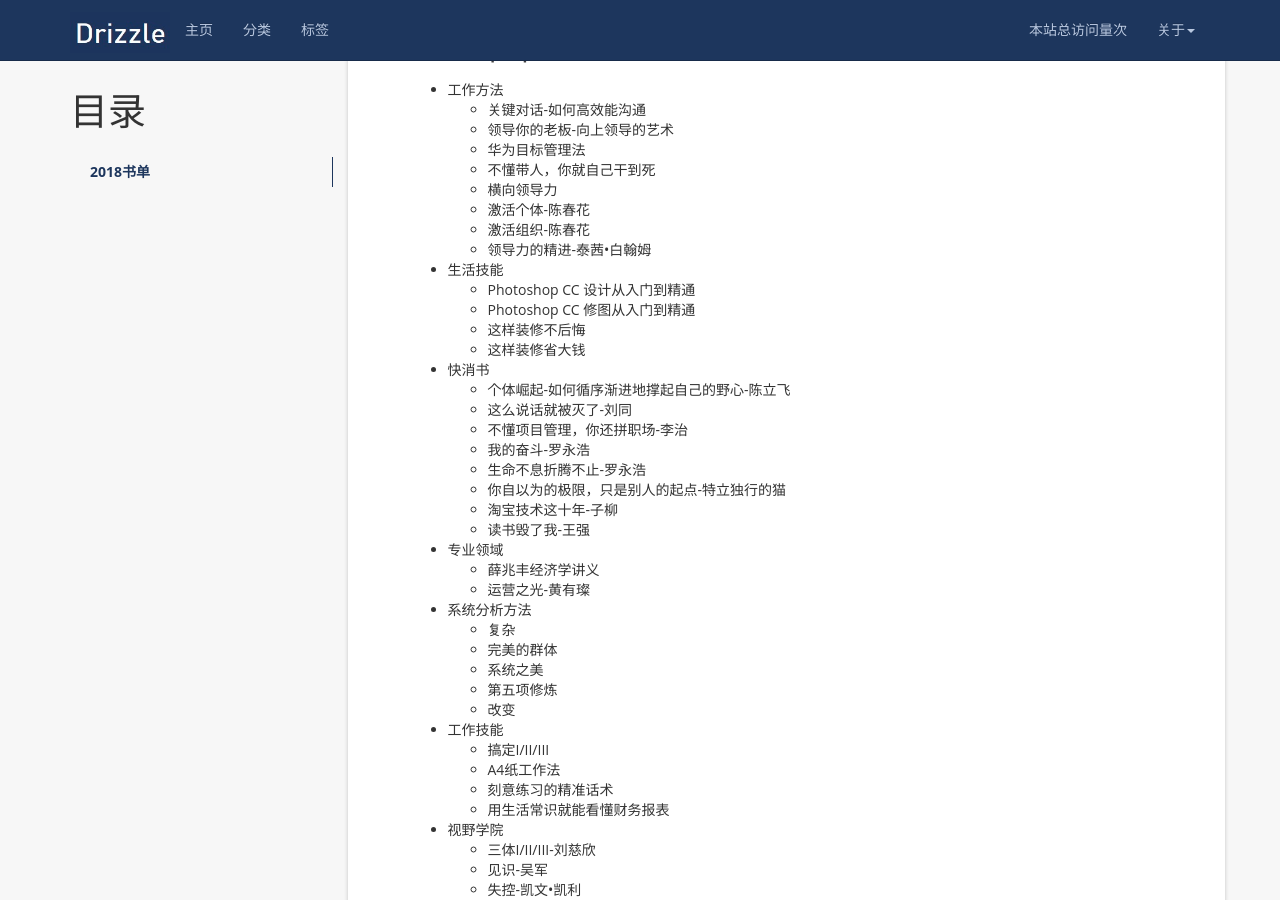
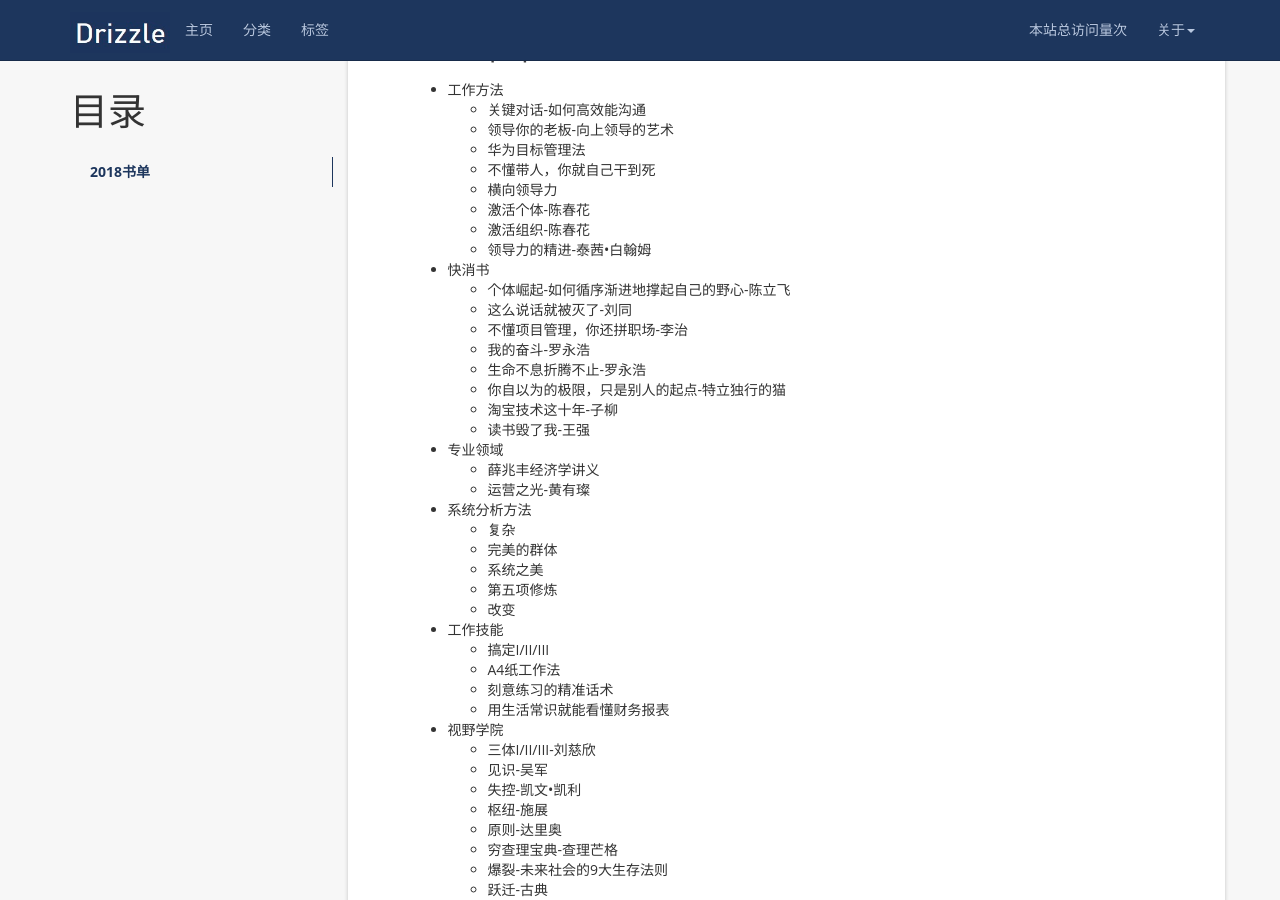
Before and after one commit to drizzleing/drizzleing.github.io, a Jekyll site: the page built from books.md, in a window 1280 px wide and 900 px high, scrolled down 474 px. Built offline with Jekyll 4.4.1, drawn with Linux system fonts in a browser that asks for light colours; nearby versions of some CDN libraries; a script that is not in the unit is left out; comment, search, counter and statistics services are not loaded.

Commit message:
删除生活技能书目

```diff
--- a/books.md
+++ b/books.md
@@ -20,11 +20,6 @@
     + 激活个体-陈春花
     + 激活组织-陈春花
     + 领导力的精进-泰茜•白翰姆
-+ 生活技能
-    + Photoshop CC 设计从入门到精通
-    + Photoshop CC 修图从入门到精通
-    + 这样装修不后悔
-    + 这样装修省大钱
 + 快消书
     + 个体崛起-如何循序渐进地撑起自己的野心-陈立飞
     + 这么说话就被灭了-刘同
```
